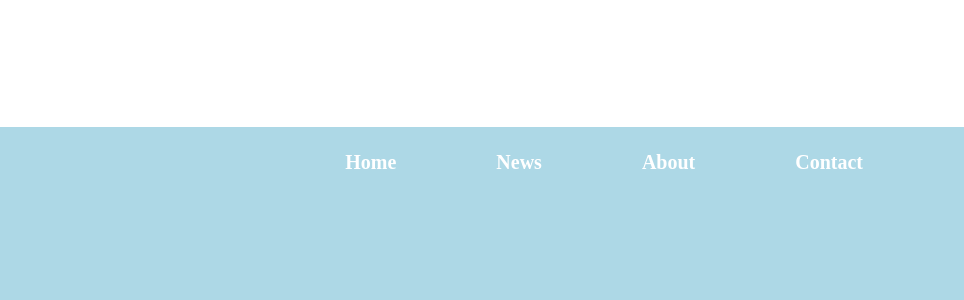
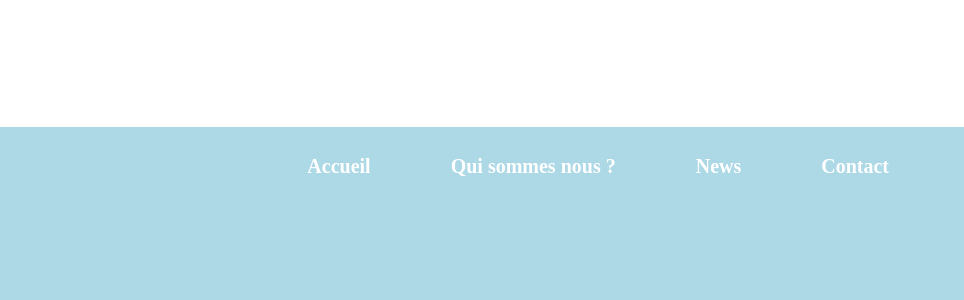
Before and after one commit to Anjali11691/Anjali_Location, a plain HTML site: page index.html in a window 1280 px wide. Shown: the part 1611-1911 px from the top of the page, 316-1280 px from the left. Drawn offline with nearby package versions, Linux system fonts and the light colour scheme; some packages are replaced by stand-ins of ours.

Commit message:
change footer

```diff
--- a/css/style.css
+++ b/css/style.css
@@ -148,11 +148,11 @@ html, body {
     padding-left: 12px;
 }
 
-#fourthblock #nav {
-    width: 51%;
+#fourthblock #nav  {
+    width: 70%;
     float: right;
     list-style-type: none;
-    padding: 1em;
+    padding-top: 20px;
 }
 
 #fourthblock #nav li {
@@ -162,12 +162,13 @@ html, body {
 
 #fourthblock #nav li a {
     display: inline-block;
-    padding: 8px 15px;
+    padding: 8px 5px;
     text-decoration: none;
     color:white;
     font-weight: bold;
     font-size: 20px;
     font-family: avenir;
+
 }
 
 #fourthblock #nav li a:hover {
--- a/index.html
+++ b/index.html
@@ -150,13 +150,13 @@
 	                   		<a href="default.asp">Contact</a>
 	                   	</li>
 	                    <li>
-	                    	<a href="news.asp">About</a>
+	                    	<a href="news.asp">News</a>
 	                    </li>
 	                    <li>
-	                    	<a href="about.asp">News</a>
+	                    	<a href="about.asp">Qui sommes nous ?</a>
 	                    </li>
 	                    <li>
-	                    	<a href="contact.asp">Home</a>
+	                    	<a href="contact.asp">Accueil</a>
 	                    </li>
 	                </ul>
         		</div>
```
